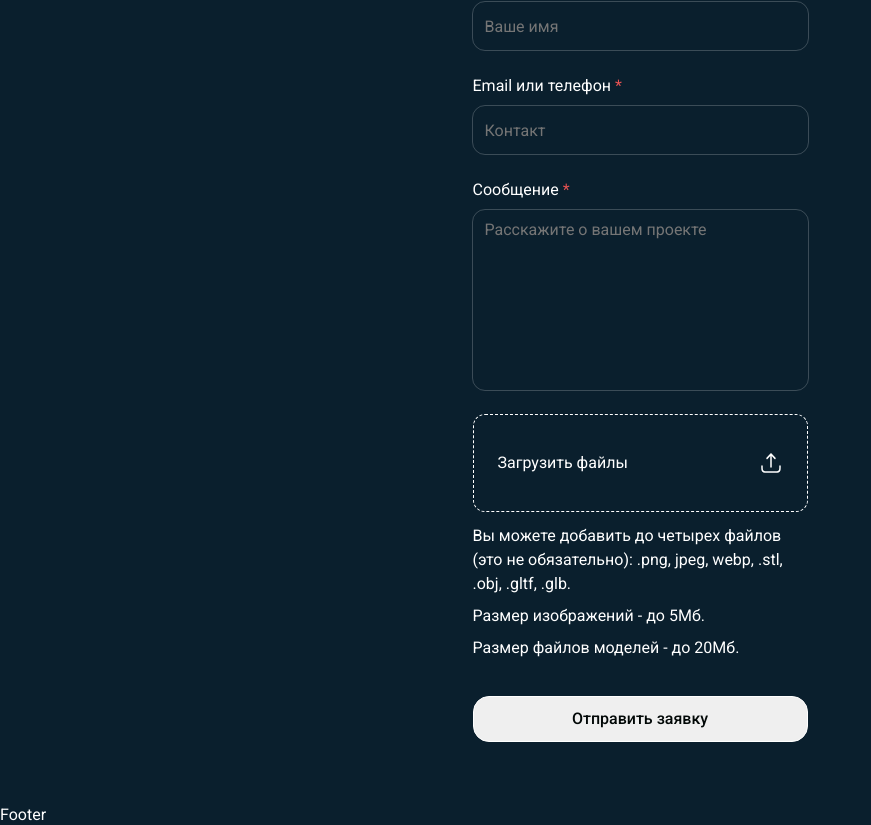
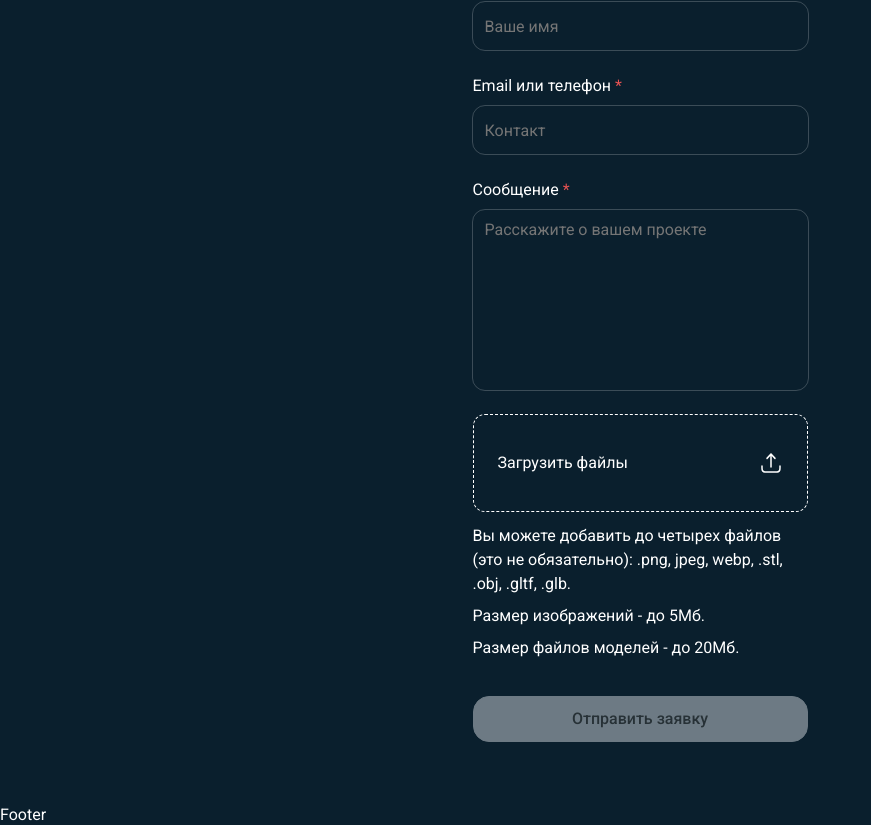
Before and after one commit to HenryLytvyn/3D-studio, a Next.js app: page /studio in a window 1280 px wide. Shown: the part 4229-5054 px from the top of the page, without its empty margins (0-871 px from the left). Built offline with nearby package versions, Linux system fonts and the light colour scheme.

Commit message:
RequestForm disabled btn add

```diff
--- a/app/globals.css
+++ b/app/globals.css
@@ -53,6 +53,7 @@ ul {
 
   --color-border: rgba(255, 255, 255, 0.2);
   --color-error: rgb(229, 83, 83);
+  --color-disabled: rgb(127, 139, 148);
 }
 
 body {
--- a/components/Button/Button.module.css
+++ b/components/Button/Button.module.css
@@ -15,11 +15,20 @@
     background-color 250ms ease;
 }
 
-.buttonSubmit:hover,
-.buttonSubmit:focus,
-.buttonSubmit:active {
+.buttonSubmit:not(.buttonDisabled):hover,
+.buttonSubmit:not(.buttonDisabled):focus,
+.buttonSubmit:not(.buttonDisabled):active {
   border-color: #2f80ed;
   color: var(--color-text-primary);
   background-color: #2f80ed;
   transform: translateY(-1px);
 }
+
+.buttonDisabled {
+  opacity: 0.85;
+  cursor: default;
+  background-color: var(--color-disabled);
+  border-color: var(--color-disabled);
+  color: rgba(2, 8, 7, 0.65);
+  transform: translateY(0);
+}
--- a/components/Button/Button.tsx
+++ b/components/Button/Button.tsx
@@ -1,3 +1,4 @@
+import clsx from 'clsx';
 import css from './Button.module.css';
 
 interface Props {
@@ -5,11 +6,21 @@ interface Props {
   variant: 'submit';
   type: 'submit';
   width: string;
+  isDisabled?: boolean;
 }
 
-export default function Button({ value, variant, type, width }: Props) {
+export default function Button({
+  value,
+  variant,
+  type,
+  width,
+  isDisabled = false,
+}: Props) {
   return (
-    <button type={type} className={css.buttonSubmit}>
+    <button
+      type={type}
+      className={clsx(css.buttonSubmit, isDisabled && css.buttonDisabled)}
+    >
       {value}
     </button>
   );
--- a/components/FormField/FormField.module.css
+++ b/components/FormField/FormField.module.css
@@ -48,12 +48,12 @@
 .inputField:-webkit-autofill:focus {
   caret-color: var(--color-text-primary);
   -webkit-text-fill-color: var(--color-text-primary);
-  box-shadow: 0 0 0px 1000px var(--color-bg-primary) inset; /* фон */
+  box-shadow: 0 0 0px 1000px var(--color-bg-primary) inset; /* background */
   border: none;
 }
 
 .inputField:-webkit-autofill:not(:focus) {
-  box-shadow: 0 0 0 1000px var(--color-bg-primary) inset; /* фон без фокуса */
+  box-shadow: 0 0 0 1000px var(--color-bg-primary) inset; /* background without focus */
   -webkit-text-fill-color: var(--color-text-primary);
 }
 
--- a/components/Request/RequestForm/FilesList/FilesList.module.css
+++ b/components/Request/RequestForm/FilesList/FilesList.module.css
@@ -7,11 +7,6 @@
 
 .fileItem {
   position: relative;
-  /* width: 100%;
-  height: 100%;
-  max-height: 300px;
-  overflow: hidden; */
-
   border-radius: 8px;
 }
 
--- a/components/Request/RequestForm/RequestForm.tsx
+++ b/components/Request/RequestForm/RequestForm.tsx
@@ -36,6 +36,7 @@ export default function RequestForm() {
     <Formik<Request>
       initialValues={initialValues}
       validationSchema={RequestFormSchemaValidate}
+      validateOnMount
       onSubmit={() => {}}
     >
       {formik => (
@@ -184,6 +185,7 @@ export default function RequestForm() {
             variant="submit"
             type="submit"
             width="100%"
+            isDisabled={!formik.isValid}
           />
         </Form>
       )}
```
